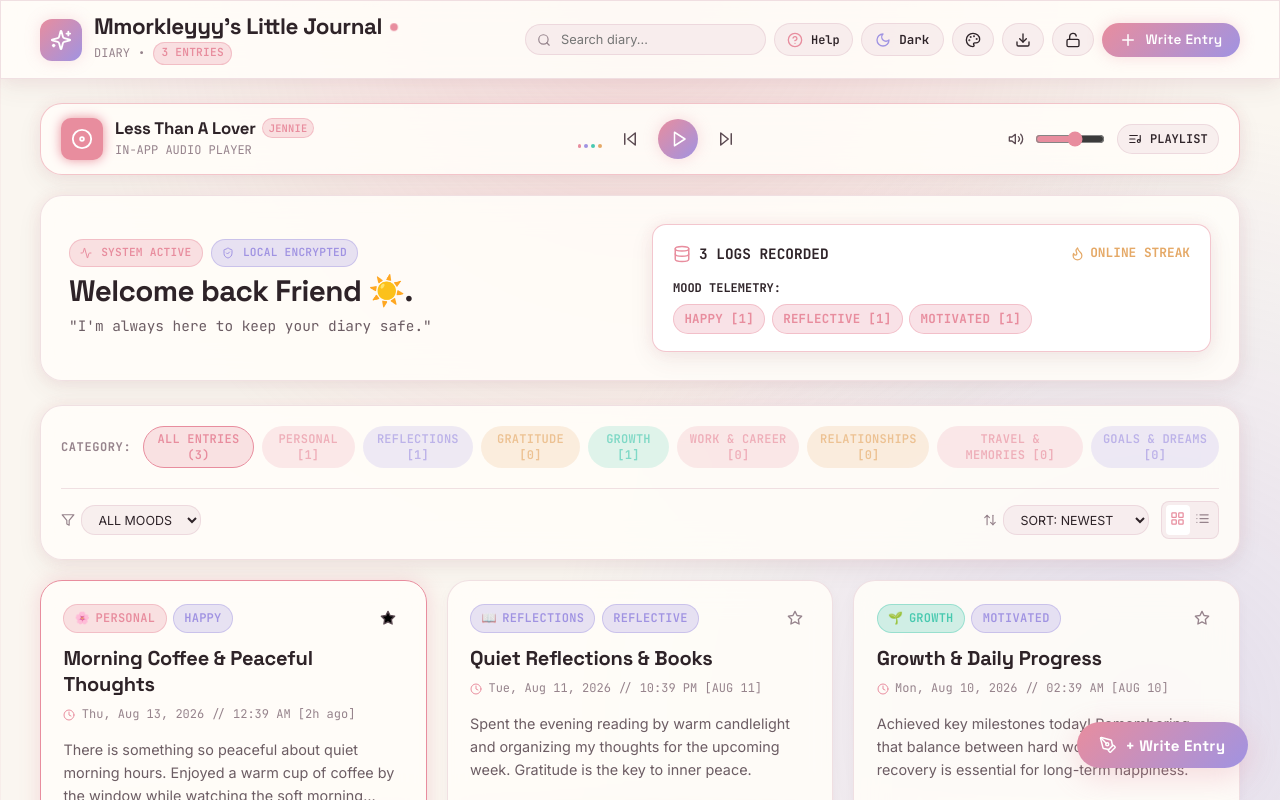
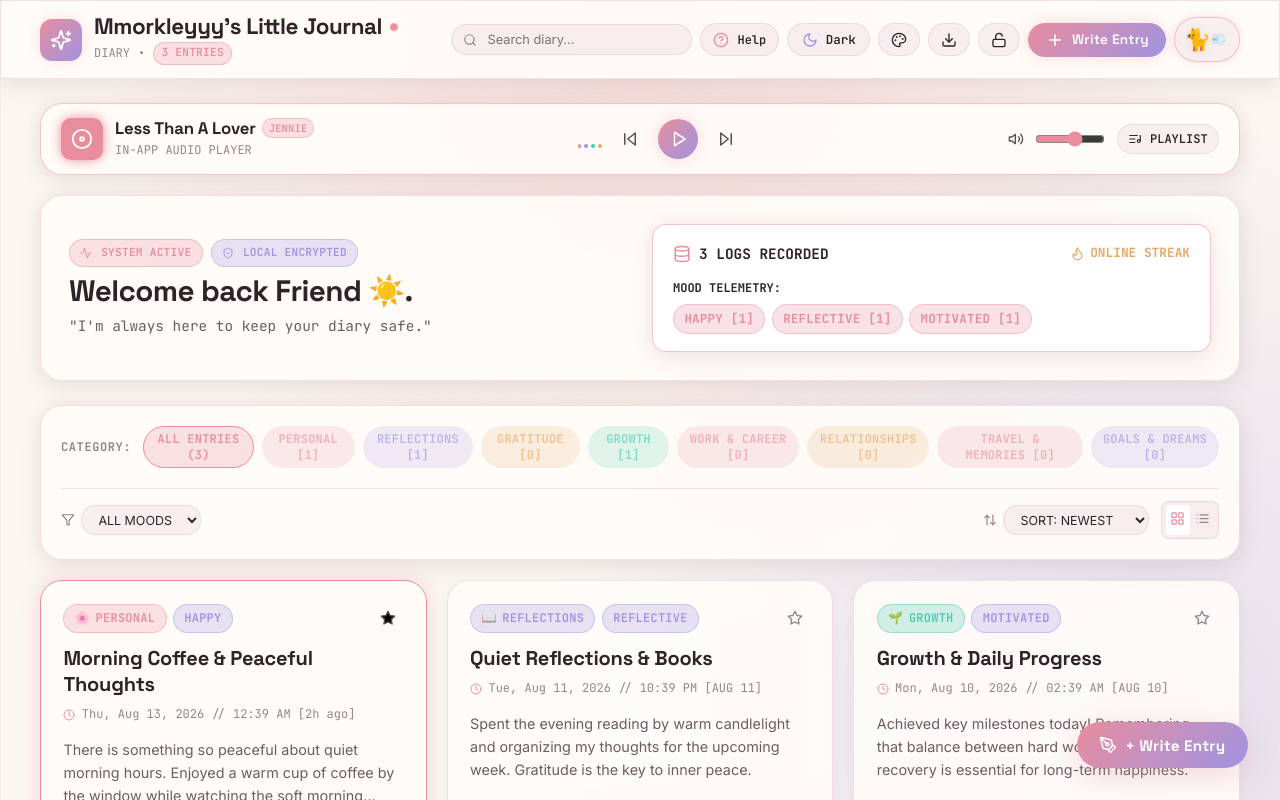
Before and after one commit to kizo-88/corporate-gift, a React (Vite) app: page / in a window 1280 px wide. Shown: the top 800 px of the page. Built offline with nearby package versions, Linux system fonts and the light colour scheme.

Commit message:
feat: add animated running cat widget right beside Write Entry button

```diff
--- a/src/components/Navbar.jsx
+++ b/src/components/Navbar.jsx
@@ -241,6 +241,12 @@ export default function Navbar({
               <Plus size={18} />
               <span>Write Entry</span>
             </button>
+
+            {/* Animated Running Cat Widget */}
+            <div className="running-cat-container" title="Cutest diary buddy running beside you! 🐈💨">
+              <span className="running-cat-sprite">🐈</span>
+              <span className="cat-dust-particles font-mono">💨</span>
+            </div>
           </div>
         </div>
       </div>
--- a/src/index.css
+++ b/src/index.css
@@ -394,6 +394,52 @@ button, input, textarea, select {
   animation: spinDisc 4s linear infinite;
 }
 
+/* Animated Running Cat Keyframes */
+@keyframes catRunBounce {
+  0% { transform: translateY(0) scaleX(1); }
+  25% { transform: translateY(-4px) scaleX(1.05); }
+  50% { transform: translateY(0) scaleX(0.98); }
+  75% { transform: translateY(-3px) scaleX(1.03); }
+  100% { transform: translateY(0) scaleX(1); }
+}
+
+@keyframes catPawsDust {
+  0% { opacity: 0.3; transform: translateX(0) scale(0.8); }
+  50% { opacity: 0.9; transform: translateX(-6px) scale(1.2); }
+  100% { opacity: 0; transform: translateX(-12px) scale(0.6); }
+}
+
+.running-cat-container {
+  display: inline-flex;
+  align-items: center;
+  gap: 0.25rem;
+  padding: 0.25rem 0.55rem;
+  border-radius: var(--radius-full);
+  background: var(--bg-cyber-subtle);
+  border: 1px solid var(--border-tech-glow);
+  cursor: pointer;
+  user-select: none;
+  transition: transform 0.2s ease;
+  box-shadow: 0 0 10px var(--rose-glow);
+}
+
+.running-cat-container:hover {
+  transform: scale(1.1);
+}
+
+.running-cat-sprite {
+  font-size: 1.35rem;
+  display: inline-block;
+  animation: catRunBounce 0.45s ease-in-out infinite;
+  filter: drop-shadow(0 2px 5px var(--rose-glow));
+}
+
+.cat-dust-particles {
+  font-size: 0.75rem;
+  color: var(--rose-accent);
+  animation: catPawsDust 0.5s ease-out infinite;
+}
+
 /* Responsive adjustments */
 @media (max-width: 768px) {
   h1 { font-size: 1.8rem; }
```
